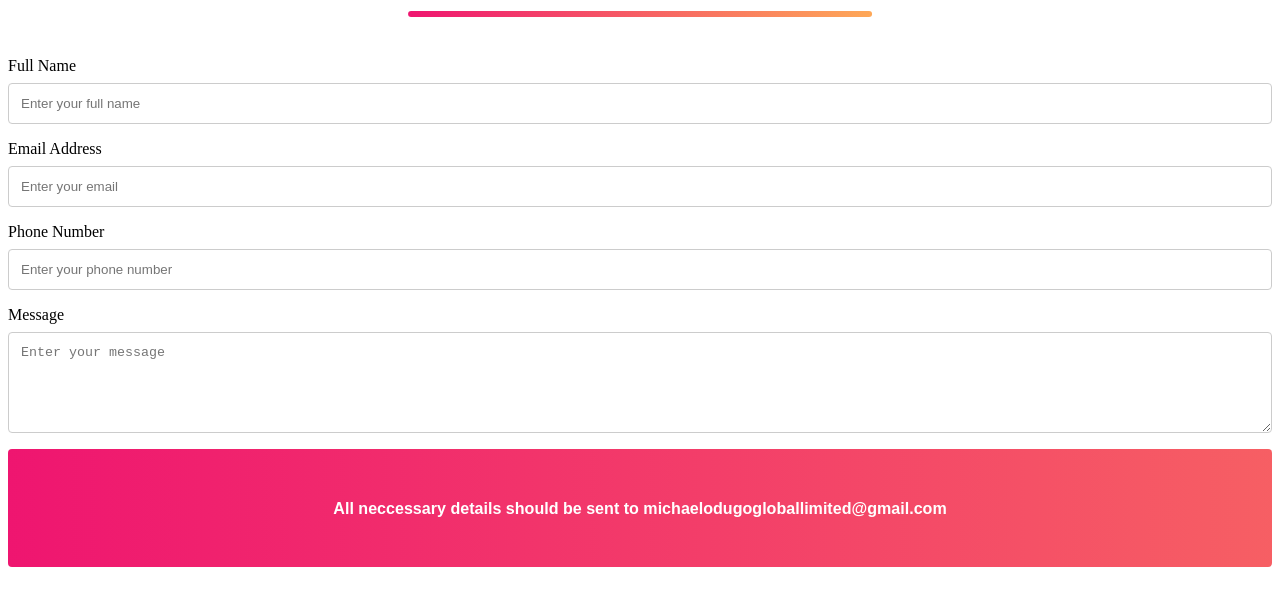
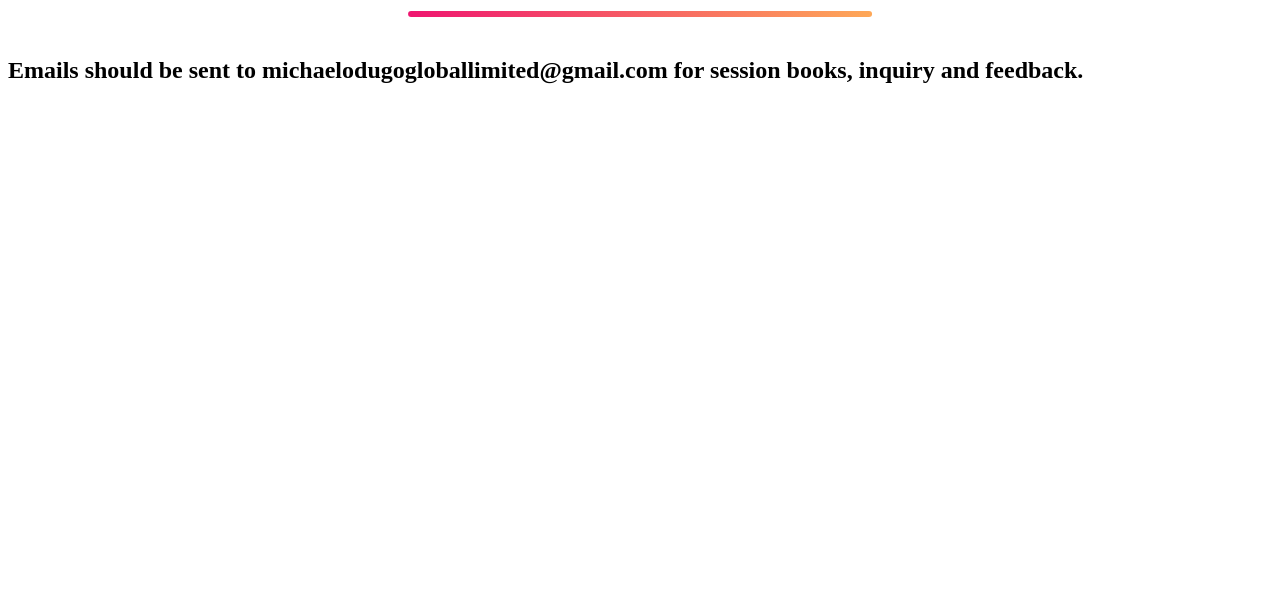
Before and after one commit to mjr0011/Michealconsult, a plain HTML site: page contact.html in a window 1280 px wide. Shown: the part 104-710 px from the top of the page. Drawn offline with Linux system fonts and the light colour scheme.

Commit message:
Add files via upload

```diff
--- a/contact.html
+++ b/contact.html
@@ -15,32 +15,7 @@
         <div class="container">
 
             <h2 class="h2 section-title underline">Book a Consulting Session</h2>
-
-            <form action="your-server-endpoint" method="POST" class="contact-form">
-
-                <div class="form-group">
-                    <label for="name">Full Name</label>
-                    <input type="text" id="name" name="name" required placeholder="Enter your full name">
-                </div>
-
-                <div class="form-group">
-                    <label for="email">Email Address</label>
-                    <input type="email" id="email" name="email" required placeholder="Enter your email">
-                </div>
-
-                <div class="form-group">
-                    <label for="phone">Phone Number</label>
-                    <input type="tel" id="phone" name="phone" required placeholder="Enter your phone number">
-                </div>
-
-                <div class="form-group">
-                    <label for="message">Message</label>
-                    <textarea id="message" name="message" rows="5" required placeholder="Enter your message"></textarea>
-                </div>
-
-               <button type="submit" class="btn"><h6>All neccessary details should be sent to michaelodugogloballimited@gmail.com</h6></button>
-            </form>
-
+            <h2 class="cl3">Emails should be sent to michaelodugogloballimited@gmail.com for session books, inquiry and feedback.</h2>
         </div>
       </section>
 
```
Also changed, not shown: testimonial.html (+7 -0 lines).
